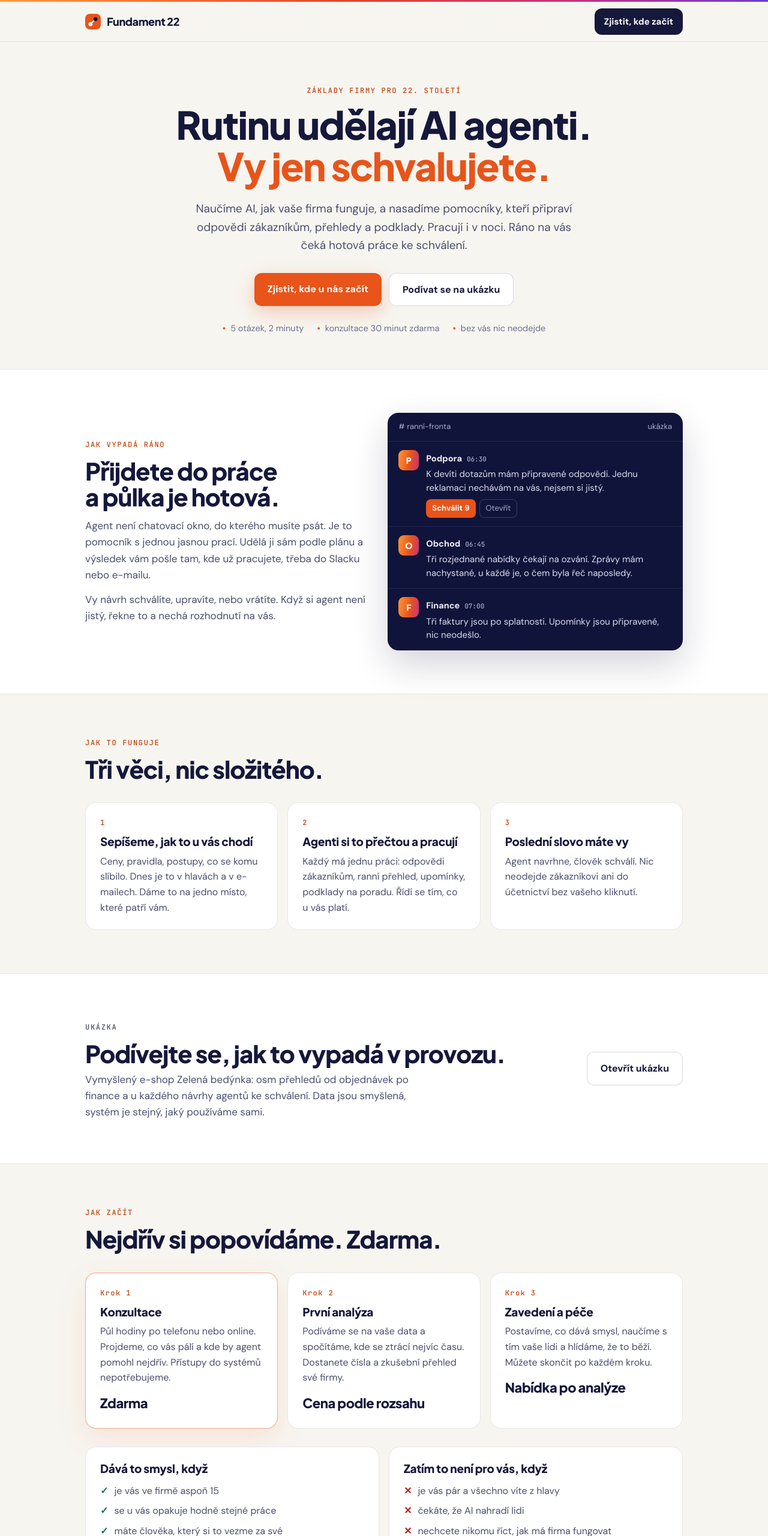
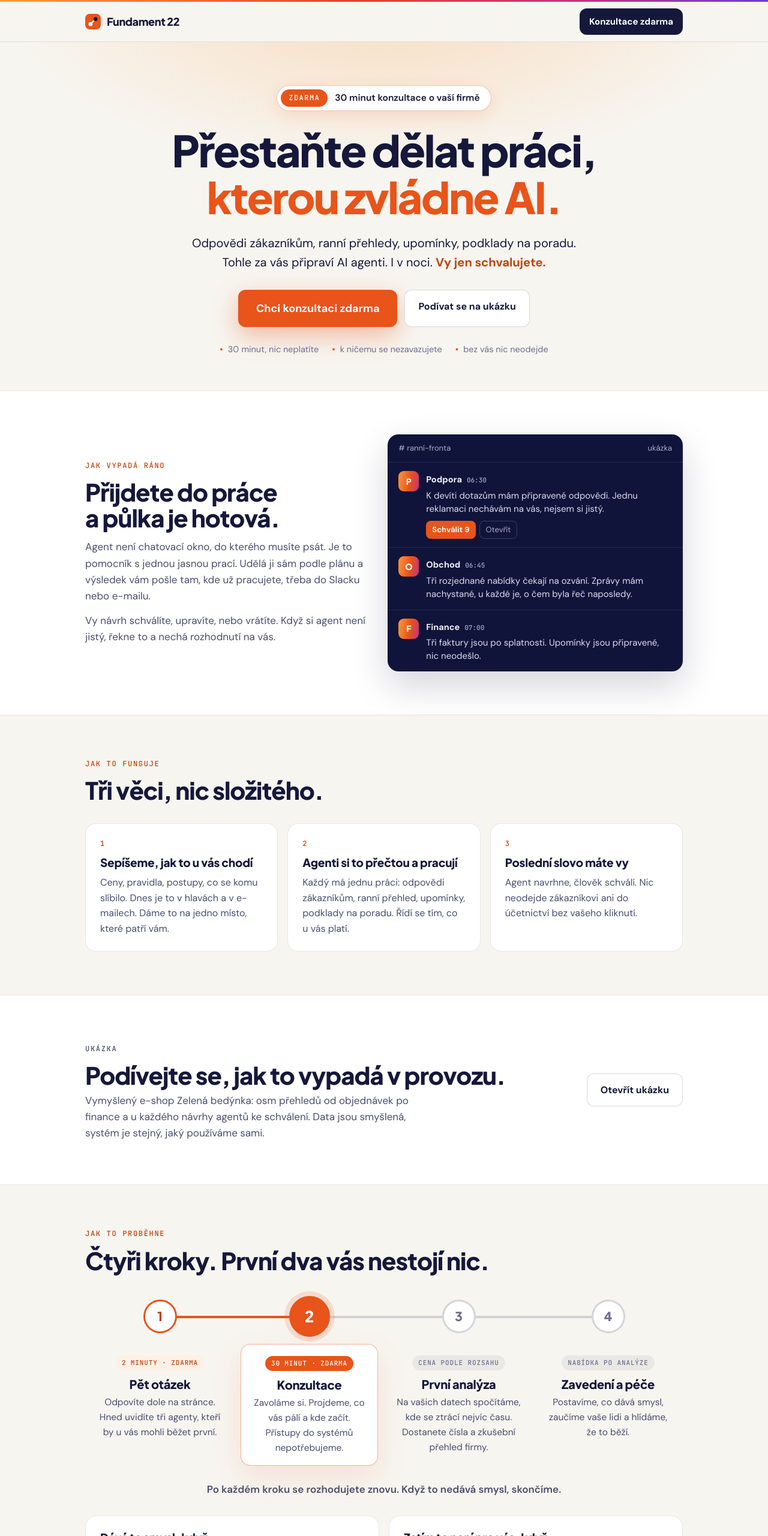
Before and after one commit to adamku8/fundament22, a plain HTML site: page start/index.html in a window 1280 px wide. Shown: the top 2560 px of the page at 60% size. Drawn offline with Linux system fonts and the light colour scheme.

Commit message:
Krátká verze: důraz na konzultaci 30 minut zdarma, grafický postup ve čtyřech krocích
Co-Authored-By: Claude Fable 5.2 <noreply@anthropic.com>

```diff
--- a/start/index.html
+++ b/start/index.html
@@ -3,14 +3,14 @@
 <head>
 <meta charset="utf-8">
 <meta name="viewport" content="width=device-width, initial-scale=1">
-<title>Fundament 22 — rutinu udělají AI agenti, vy schvalujete</title>
+<title>AI agenti pro firmy: konzultace 30 minut zdarma | Fundament 22</title>
 <meta name="description" content="Naučíme AI, jak vaše firma funguje, a nasadíme agenty, kteří připraví odpovědi zákazníkům, přehledy a podklady. Pět otázek a uvidíte, kde u vás začít. Konzultace 30 minut zdarma.">
 <meta name="robots" content="noindex, nofollow">
 <link rel="canonical" href="https://adamku8.github.io/fundament22/start/">
 <meta property="og:type" content="website">
 <meta property="og:locale" content="cs_CZ">
 <meta property="og:site_name" content="Fundament 22">
-<meta property="og:title" content="Fundament 22 — rutinu udělají AI agenti, vy schvalujete">
+<meta property="og:title" content="Přestaňte dělat práci, kterou zvládne AI — Fundament 22">
 <meta property="og:description" content="Pět otázek a uvidíte tři agenty, kteří by u vás mohli běžet první. Konzultace 30 minut zdarma.">
 <meta property="og:url" content="https://adamku8.github.io/fundament22/start/">
 <meta property="og:image" content="https://adamku8.github.io/fundament22/assets/og-start.png">
@@ -85,6 +85,41 @@ section{padding:72px 0}
 .fit .yes li::before{content:"✓";color:#127552}.fit .nope li::before{content:"✕";color:#B3261E}
 .demo{display:flex;flex-wrap:wrap;gap:18px 30px;align-items:center;justify-content:space-between}
 .demo p{color:var(--ink2);margin-top:8px;max-width:560px}
+.hero{background:radial-gradient(900px 420px at 50% -80px,rgba(255,154,61,.28),transparent 70%)}
+.hero h1{font-size:clamp(38px,7vw,72px);letter-spacing:-.035em}
+.hero .lead{font-size:20px;color:var(--ink)}
+.hero .lead b{color:var(--or2)}
+.free{display:inline-flex;align-items:center;gap:12px;margin-bottom:26px;padding:6px 18px 6px 6px;border-radius:999px;background:#fff;border:1px solid rgba(232,84,26,.35);box-shadow:0 8px 26px rgba(232,84,26,.14);font-weight:600;font-size:15.5px;color:var(--ink);text-decoration:none}
+.free b{background:var(--or);color:#fff;border-radius:999px;padding:5px 13px;font-family:var(--mono);font-size:12px;letter-spacing:.12em;text-transform:uppercase}
+.btn.big{font-size:18px;padding:17px 30px;box-shadow:0 14px 40px rgba(232,84,26,.38)}
+.btn.white{background:#fff;color:var(--or2);box-shadow:0 10px 30px rgba(0,0,0,.18);white-space:nowrap}
+.btn.white:hover{color:var(--or2)}
+.flow{list-style:none;padding:0;margin:44px 0 0;display:grid;grid-template-columns:repeat(4,1fr);gap:0;position:relative}
+.flow::before{content:"";position:absolute;left:12.5%;right:12.5%;top:27px;height:4px;border-radius:4px;background:linear-gradient(90deg,var(--or) 0,var(--or) 34%,rgba(21,24,58,.16) 34%)}
+.flow li{position:relative;padding:0 10px;text-align:center}
+.flow .dot{position:relative;z-index:1;display:grid;place-items:center;width:56px;height:56px;margin:0 auto 18px;border-radius:50%;background:#fff;border:3px solid rgba(21,24,58,.18);font-family:var(--disp);font-weight:800;font-size:21px;color:var(--ink3)}
+.flow .free1 .dot{border-color:var(--or);color:var(--or2)}
+.flow .main .dot{background:var(--or);border-color:var(--or);color:#fff;width:68px;height:68px;margin-top:-6px;margin-bottom:12px;font-size:26px;box-shadow:0 0 0 8px rgba(232,84,26,.16)}
+.flow .tag{display:inline-block;font-family:var(--mono);font-size:11px;letter-spacing:.08em;text-transform:uppercase;color:var(--ink3);background:rgba(21,24,58,.06);border-radius:999px;padding:4px 10px;margin-bottom:10px}
+.flow .free1 .tag{background:#FFF0E6;color:var(--or2)}
+.flow .main .tag{background:var(--or);color:#fff}
+.flow h3{font-size:20px}
+.flow p{font-size:15.5px;color:var(--ink2);margin-top:6px}
+.flow .main .fb{background:#fff;border:1px solid rgba(232,84,26,.45);border-radius:16px;padding:16px 14px;box-shadow:0 18px 50px rgba(232,84,26,.12)}
+.flow li:not(.main) .fb{padding:16px 6px}
+.flownote{margin-top:26px;text-align:center;font-weight:600;color:var(--ink2)}
+@media(max-width:820px){
+.flow{grid-template-columns:1fr;gap:18px;margin-top:32px}
+.flow::before{left:27px;right:auto;top:28px;bottom:60px;width:4px;height:auto;background:linear-gradient(180deg,var(--or) 0,var(--or) 34%,rgba(21,24,58,.16) 34%)}
+.flow li{display:flex;gap:16px;text-align:left;padding:0;align-items:flex-start}
+.flow .dot,.flow .main .dot{flex:none;width:56px;height:56px;margin:0;font-size:21px}
+.flow li:not(.main) .fb{padding:4px 0 0}
+.flow .fb{flex:1}
+}
+.band{background:var(--or);color:#fff;padding:52px 0;background-image:linear-gradient(100deg,#FF8A2A,#E8541A 50%,#C8327E)}
+.band .wrap{display:flex;flex-wrap:wrap;gap:22px 40px;align-items:center;justify-content:space-between}
+.band h2{color:#fff;font-size:clamp(28px,4.4vw,44px)}
+.band p{margin-top:10px;font-size:18px;max-width:560px;color:#FFE9DC}
 /* ---------- online analýza (formulář z FIREMNI AI) ---------- */
 .az{background:var(--dark);color:#fff;padding:80px 0;background-image:radial-gradient(900px 500px at 85% -10%,rgba(200,50,126,.22),transparent 60%),radial-gradient(700px 420px at -10% 110%,rgba(255,154,61,.14),transparent 60%);scroll-margin-top:60px;
 --line:#3a3e5e;--muted:#a9adcb;--soft:#d9dbef;--acard:#1d2150;--bg2:#15183a;--o1:#ff9a3d;font-family:var(--disp);font-size:16px;line-height:1.5}
@@ -159,22 +194,22 @@ footer a{color:#C9CCE6}
 <body>
 <header class="top"><div class="wrap">
 <a class="logo" href="../" aria-label="Fundament 22"><svg viewBox="0 0 28 28" width="26" height="26" aria-hidden="true"><rect width="28" height="28" rx="8" fill="#E8541A"/><path d="M9.5 18.5L18.5 9.5" stroke="#fff" stroke-width="2.6" stroke-linecap="round"/><circle cx="9.5" cy="18.5" r="3.6" fill="#fff"/><circle cx="18.5" cy="9.5" r="3.6" fill="#15183A"/></svg>Fundament 22</a>
-<a class="btn sm" href="#analyza">Zjistit, kde začít</a>
+<a class="btn sm" href="#analyza">Konzultace zdarma</a>
 </div></header>
 
 <main>
 <section class="hero"><div class="wrap">
-<p class="eyebrow">Základy firmy pro 22. století</p>
-<h1>Rutinu udělají AI agenti.<br><span>Vy jen schvalujete.</span></h1>
-<p class="lead">Naučíme AI, jak vaše firma funguje, a nasadíme pomocníky, kteří připraví odpovědi zákazníkům, přehledy a podklady. Pracují i v noci. Ráno na vás čeká hotová práce ke schválení.</p>
-<div class="cta"><a class="btn" href="#analyza">Zjistit, kde u nás začít</a><a class="btn ghost" href="../demo/">Podívat se na ukázku</a></div>
-<ul class="pills"><li>5 otázek, 2 minuty</li><li>konzultace 30 minut zdarma</li><li>bez vás nic neodejde</li></ul>
+<a class="free" href="#analyza"><b>Zdarma</b>30 minut konzultace o vaší firmě</a>
+<h1>Přestaňte dělat práci,<br><span>kterou zvládne AI.</span></h1>
+<p class="lead">Odpovědi zákazníkům, ranní přehledy, upomínky, podklady na poradu. Tohle za vás připraví AI agenti. I v noci. <b>Vy jen schvalujete.</b></p>
+<div class="cta"><a class="btn big" href="#analyza">Chci konzultaci zdarma</a><a class="btn ghost" href="../demo/">Podívat se na ukázku</a></div>
+<ul class="pills"><li>30 minut, nic neplatíte</li><li>k ničemu se nezavazujete</li><li>bez vás nic neodejde</li></ul>
 </div></section>
 
 <section class="white"><div class="wrap split">
 <div>
 <p class="eyebrow">Jak vypadá ráno</p>
-<h2>Přijdete do práce a půlka je hotová.</h2>
+<h2>Přijdete do práce a&nbsp;půlka je hotová.</h2>
 <p class="sub">Agent není chatovací okno, do kterého musíte psát. Je to pomocník s jednou jasnou prací. Udělá ji sám podle plánu a výsledek vám pošle tam, kde už pracujete, třeba do Slacku nebo e-mailu.</p>
 <p class="sub">Vy návrh schválíte, upravíte, nebo vrátíte. Když si agent není jistý, řekne to a nechá rozhodnutí na vás.</p>
 </div>
@@ -201,18 +236,25 @@ footer a{color:#C9CCE6}
 <a class="btn ghost" href="../demo/">Otevřít ukázku</a>
 </div></section>
 
-<section><div class="wrap">
-<p class="eyebrow">Jak začít</p>
-<h2>Nejdřív si popovídáme. Zdarma.</h2>
-<div class="grid3">
-<div class="card hl"><div class="n">Krok 1</div><h3>Konzultace</h3><p>Půl hodiny po telefonu nebo online. Projdeme, co vás pálí a kde by agent pomohl nejdřív. Přístupy do systémů nepotřebujeme.</p><div class="price">Zdarma</div></div>
-<div class="card"><div class="n">Krok 2</div><h3>První analýza</h3><p>Podíváme se na vaše data a spočítáme, kde se ztrácí nejvíc času. Dostanete čísla a zkušební přehled své firmy.</p><div class="price">Cena podle rozsahu</div></div>
-<div class="card"><div class="n">Krok 3</div><h3>Zavedení a péče</h3><p>Postavíme, co dává smysl, naučíme s tím vaše lidi a hlídáme, že to běží. Můžete skončit po každém kroku.</p><div class="price">Nabídka po analýze</div></div>
-</div>
+<section id="postup"><div class="wrap">
+<p class="eyebrow">Jak to proběhne</p>
+<h2>Čtyři kroky. První dva vás nestojí nic.</h2>
+<ol class="flow">
+<li class="free1"><span class="dot">1</span><div class="fb"><span class="tag">2 minuty · zdarma</span><h3>Pět otázek</h3><p>Odpovíte dole na stránce. Hned uvidíte tři agenty, kteří by u vás mohli běžet první.</p></div></li>
+<li class="main"><span class="dot">2</span><div class="fb"><span class="tag">30 minut · zdarma</span><h3>Konzultace</h3><p>Zavoláme si. Projdeme, co vás pálí a kde začít. Přístupy do systémů nepotřebujeme.</p></div></li>
+<li><span class="dot">3</span><div class="fb"><span class="tag">cena podle rozsahu</span><h3>První analýza</h3><p>Na vašich datech spočítáme, kde se ztrácí nejvíc času. Dostanete čísla a zkušební přehled firmy.</p></div></li>
+<li><span class="dot">4</span><div class="fb"><span class="tag">nabídka po analýze</span><h3>Zavedení a péče</h3><p>Postavíme, co dává smysl, zaučíme vaše lidi a hlídáme, že to běží.</p></div></li>
+</ol>
+<p class="flownote">Po každém kroku se rozhodujete znovu. Když to nedává smysl, skončíme.</p>
 <div class="fit">
 <div class="card yes"><h3>Dává to smysl, když</h3><ul><li>je vás ve firmě aspoň 15</li><li>se u vás opakuje hodně stejné práce</li><li>máte člověka, který si to vezme za své</li></ul></div>
 <div class="card nope"><h3>Zatím to není pro vás, když</h3><ul><li>je vás pár a všechno víte z hlavy</li><li>čekáte, že AI nahradí lidi</li><li>nechcete nikomu říct, jak má firma fungovat</li></ul></div>
 </div>
+</div></section>
+
+<section class="band"><div class="wrap">
+<div><h2>30 minut. Zdarma. K&nbsp;ničemu se&nbsp;nezavazujete.</h2><p>Odpovězte na pět otázek a ozveme se s termínem. Na konzultaci už budeme vědět, o čem mluvit.</p></div>
+<a class="btn white" href="#analyza">Začít pěti otázkami ↓</a>
 </div></section>
 
 <section class="az" id="analyza"><div class="in">
```
Also changed, not shown: assets/og-start.png.
